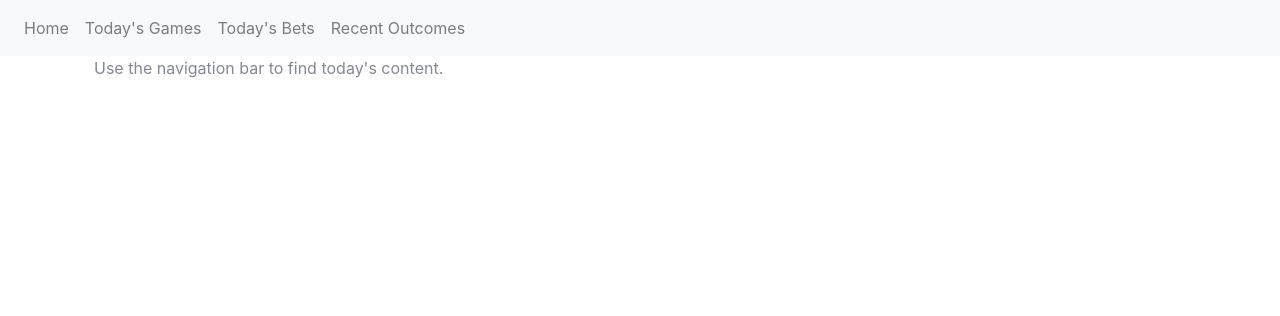
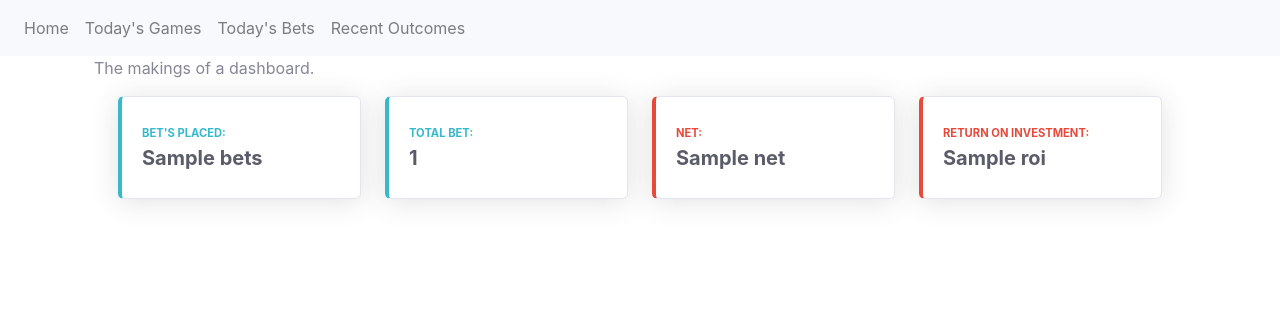
Before and after one commit to kaseyriver11/mlb2019, a Flask app: template betting_app/app/templates/index.html in a window 1280 px wide. Shown: the top 316 px of the page. Run offline with Flask 2, Linux system fonts and the light colour scheme; the template is opened without the code that fills it: most values are stand-ins (such as "Sample title", 1, 10 or a date in 2020); parts of the project's set-up code (start-up, migrations or seed data) failed here and were passed over.

Commit message:
Adding first dashboard pieces.

```diff
--- a/betting_app/app/requirements.txt
+++ b/betting_app/app/requirements.txt
@@ -42,3 +42,4 @@ visitor==0.1.3
 webencodings==0.5.1
 Werkzeug==0.15.2
 WTForms==2.2.1
+ipython==7.3
--- a/betting_app/app/routes.py
+++ b/betting_app/app/routes.py
@@ -1,14 +1,39 @@
 from flask import render_template
-from app import application, db, today, yesterday
+from app import application, db
 from pandas import read_sql
+import datetime as dt
 
-query = """
-    SELECT date, game_time, away, home
-    FROM games
-    WHERE date = %(date)s
-    """
-games = read_sql(query, db.engine, params={'date': today})
-games.columns = ['Date', 'Game Time', 'Away', 'Home']
+
+def make_dashboard():
+    q = """
+        SELECT *
+        FROM bet_outcomes as bo
+        INNER JOIN placed_bets as pb
+        on bo.id = pb.id
+        """
+    outcomes = read_sql(q, db.engine)
+
+    bets = outcomes.shape[0]
+    net = '$ ' + str(round(outcomes.net_gain.sum(), 2))
+    total_bet = outcomes.amount_bet.sum()
+    return_on_investment = str(round((outcomes.amount_bet.sum() + outcomes.net_gain.sum()) /
+                                     outcomes.amount_bet.sum(), 4) * 100) + "%"
+
+    return bets, net, total_bet, return_on_investment
+
+
+def make_games():
+    t = dt.date.today()
+
+    q = """
+        SELECT date, game_time, away, home
+        FROM games
+        WHERE date = %(date)s
+        """
+    games = read_sql(q, db.engine, params={'date': t})
+    games.columns = ['Date', 'Game Time', 'Away', 'Home']
+
+    return games
 
 
 query = """
@@ -18,6 +43,7 @@ query = """
     on g.id = pb.id
     WHERE g.date = %(date)s
     """
+today = dt.date.today()
 bets = read_sql(query, db.engine, params={'date': today})
 bets.columns = ['Away', 'Home', 'Bet On:', 'Odds', 'Win Percentage', 'To Win', 'Expected Winnings']
 
@@ -31,19 +57,26 @@ query = """
         on pb.id = bo.id
     WHERE g.date = %(date)s
     """
+yesterday = dt.date.today() - dt.timedelta(days=1)
 outcomes = read_sql(query, db.engine, params={'date': yesterday})
 outcomes.columns = ['Away', 'Home', 'Bet On', 'Amount Won', 'Net Gain']
+
 
 @application.route('/', methods=['GET'])
 @application.route('/index', methods=['GET'])
 def index():
-    return render_template('index.html')
+    values = make_dashboard()
+    return render_template('index.html',
+                           bets=values[0],
+                           net=values[1],
+                           total_bet=values[2],
+                           roi=values[3])
 
 
 @application.route('/todays_games', methods=['GET'])
 def todays_games():
     return render_template('todays_games.html',
-                           games=[games.to_html(classes='data', index=False)])
+                           games=[make_games().to_html(classes='data', index=False)])
 
 
 @application.route('/todays_bets', methods=['GET'])
--- a/betting_app/app/templates/base.html
+++ b/betting_app/app/templates/base.html
@@ -21,10 +21,7 @@
 </nav>
 {% endblock %}
 
-
-{% block content %}
-    <div class="container">
-        {# application content needs to be provided in the app_content block #}
-        {% block app_content %}{% endblock %}
-    </div>
-{% endblock %}
+<div class="container">
+    {# application content needs to be provided in the app_content block #}
+    {% block app_content %}{% endblock %}
+</div>
--- a/betting_app/app/templates/index.html
+++ b/betting_app/app/templates/index.html
@@ -1,5 +1,87 @@
 {% extends "base.html" %}
 
 {% block app_content %}
-<p> Use the navigation bar to find today's content.</p>
+
+
+<p> The makings of a dashboard.</p>
+
+  <!-- Begin Page Content -->
+<div class="container-fluid">
+
+  <!-- Content Row -->
+  <div class="row">
+
+    <!-- Earnings (Monthly) Card Example -->
+    <div class="col-xl-3 col-md-6 mb-4">
+      <div class="card border-left-info shadow h-100 py-2">
+        <div class="card-body">
+          <div class="row no-gutters align-items-center">
+            <div class="col mr-2">
+              <div class="text-xs font-weight-bold text-info text-uppercase mb-1">Bet's Placed:</div>
+              <div class="h5 mb-0 font-weight-bold text-gray-800">{{ bets }}</div>
+            </div>
+            <div class="col-auto">
+              <i class="fas fa-calendar fa-2x text-gray-300"></i>
+            </div>
+          </div>
+        </div>
+      </div>
+    </div>
+
+    <!-- Earnings (Monthly) Card Example -->
+    <div class="col-xl-3 col-md-6 mb-4">
+      <div class="card border-left-info shadow h-100 py-2">
+        <div class="card-body">
+          <div class="row no-gutters align-items-center">
+            <div class="col mr-2">
+              <div class="text-xs font-weight-bold text-info text-uppercase mb-1">Total Bet:</div>
+              <div class="h5 mb-0 font-weight-bold text-gray-800">{{ total_bet }}</div>
+            </div>
+            <div class="col-auto">
+              <i class="fas fa-dollar-sign fa-2x text-gray-300"></i>
+            </div>
+          </div>
+        </div>
+      </div>
+    </div>
+
+    <!-- Earnings (Monthly) Card Example -->
+    <div class="col-xl-3 col-md-6 mb-4">
+      <div class="card border-left-danger shadow h-100 py-2">
+        <div class="card-body">
+          <div class="row no-gutters align-items-center">
+            <div class="col mr-2">
+              <div class="text-xs font-weight-bold text-danger text-uppercase mb-1">Net:</div>
+              <div class="h5 mb-0 font-weight-bold text-gray-800">{{ net }}</div>
+            </div>
+            <div class="col-auto">
+              <i class="fas fa-dollar-sign fa-2x text-gray-300"></i>
+            </div>
+          </div>
+        </div>
+      </div>
+    </div>
+
+    <!-- Earnings (Monthly) Card Example -->
+    <div class="col-xl-3 col-md-6 mb-4">
+      <div class="card border-left-danger shadow h-100 py-2">
+        <div class="card-body">
+          <div class="row no-gutters align-items-center">
+            <div class="col mr-2">
+              <div class="text-xs font-weight-bold text-danger text-uppercase mb-1">Return on Investment:</div>
+              <div class="h5 mb-0 font-weight-bold text-gray-800">{{ roi }}</div>
+            </div>
+            <div class="col-auto">
+              <i class="fas fa-dollar-sign fa-2x text-gray-300"></i>
+            </div>
+          </div>
+        </div>
+      </div>
+    </div>
+
+
+  </div>
+</div>
+
+
 {% endblock %}
```
Also changed, not shown: betting_app/app/__init__.py (+25 -0 lines).
